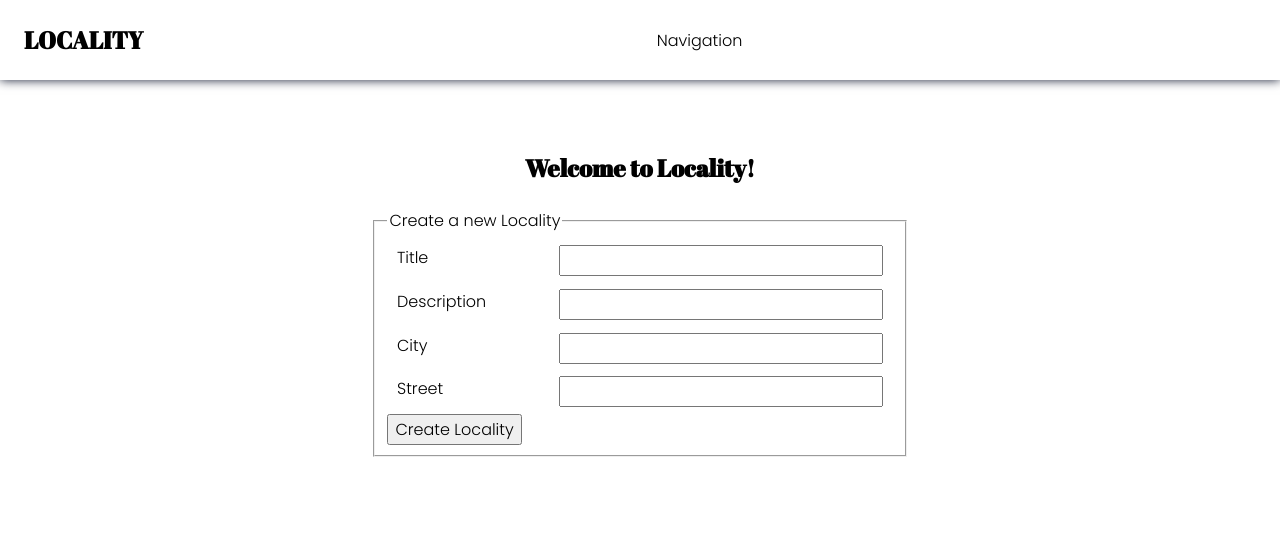
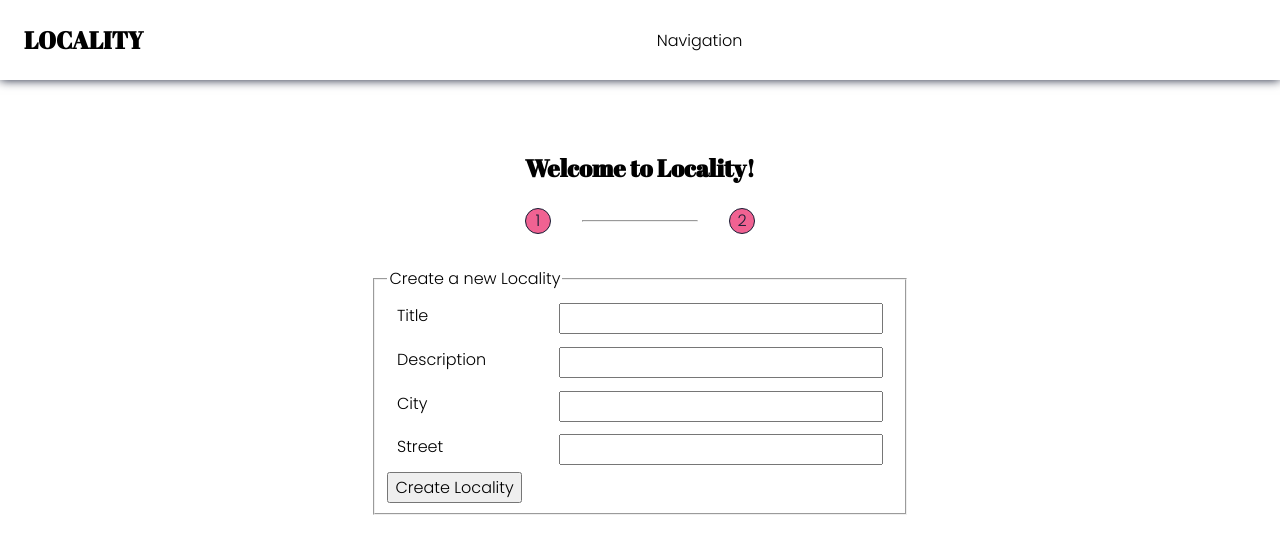
Before and after one commit to vukolovanton/locality-frontend, a React (Create React App) app: page /registration/create-locality in a window 1280 px wide. Shown: the top 554 px of the page. Built offline with nearby package versions, Linux system fonts and the light colour scheme.

Commit message:
Add component to display current registration step

```diff
--- a/src/components/Home/Home.tsx
+++ b/src/components/Home/Home.tsx
@@ -1,14 +1,15 @@
 import React from "react";
-// import { useDispatch, useSelector } from "react-redux";
-// import { fetchUsersLocality } from "../../state/locality/localitySlice";
-// import { userSelector } from "../../state/auth/login/loginSlice";
+import { useDispatch, useSelector } from "react-redux";
+import { fetchUsersLocality } from "src/state/locality/localitySlice";
+import { userStateSelector } from "src/state/auth/login/loginSlice";
 
 const Home: React.FC = () => {
-  // const dispatch = useDispatch();
-  // const { user } = useSelector(userSelector);
-  // React.useEffect(() => {
-  //   dispatch(fetchUsersLocality(user.id));
-  // }, []);
+  const dispatch = useDispatch();
+  const { user } = useSelector(userStateSelector);
+
+  React.useEffect(() => {
+    dispatch(fetchUsersLocality(user.localityId));
+  }, []);
   return (
     <div>
       <h1>DICK</h1>
--- a/src/components/NavBar/Profile/Profile.tsx
+++ b/src/components/NavBar/Profile/Profile.tsx
@@ -15,7 +15,7 @@ const Profile: React.FC = () => {
     location.pathname.includes("registration") ||
     location.pathname.includes("login")
   ) {
-    return <div></div>;
+    return <div />;
   }
 
   const handleLogout = (event: React.MouseEvent<HTMLElement>) => {
--- a/src/components/Registration/LocalityCreation/LocalityCreation.tsx
+++ b/src/components/Registration/LocalityCreation/LocalityCreation.tsx
@@ -1,5 +1,6 @@
 import React from "react";
 import { useLocalityCreation } from "src/hooks/locality/useLocalityCreation";
+import Title from "../Title";
 import InputField from "src/components/shared/InputField/InputField";
 
 const LocalityCreation: React.FC = () => {
@@ -12,7 +13,7 @@ const LocalityCreation: React.FC = () => {
 
   return (
     <section className="container">
-      <h3>Welcome to Locality!</h3>
+      <Title />
       {errorMessage && <span className="error">{errorMessage}</span>}
       <form method="post" onSubmit={handleSubmitCreateLocalityForm}>
         <fieldset>
--- /dev/null
+++ b/src/components/Registration/Title/Title.tsx
@@ -0,0 +1,21 @@
+import React from "react";
+import "./styles.scss";
+import { useLocation } from "react-router-dom";
+
+const Title: React.FC = () => {
+  const location = useLocation();
+  const isSecondStep = location.pathname.includes("locality") ? "active" : "";
+
+  return (
+    <div>
+      <h3>Welcome to Locality!</h3>
+      <div className="steps-container">
+        <span className="circle active">1</span>
+        <hr />
+        <span className={"circle " + isSecondStep}>2</span>
+      </div>
+    </div>
+  );
+};
+
+export default Title;
--- /dev/null
+++ b/src/components/Registration/Title/index.tsx
@@ -0,0 +1,3 @@
+import Title from "./Title";
+
+export default Title;
--- /dev/null
+++ b/src/components/Registration/Title/styles.scss
@@ -0,0 +1,33 @@
+@import "src/styles/colors.scss";
+
+.steps-container {
+  display: flex;
+  align-items: center;
+  margin-bottom: 2rem;
+
+    hr {
+      height: 1px;
+      width: 50%;
+    }
+
+}
+
+.circle {
+  width: 1.5rem;
+  height: 1.5rem;
+
+  background: transparent;
+  border: 1px solid $locality-dark;
+  color: $locality-primary;
+  text-align: center;
+  border-radius: 50%;
+
+  line-height: 1.5rem;
+  box-sizing: content-box;
+
+}
+
+.active {
+  color: $locality-dark;
+  background-color: $locality-primary;
+}
--- a/src/components/Registration/Registration.tsx
+++ b/src/components/Registration/UserRegistration/UserRegistration.tsx
@@ -1,9 +1,10 @@
 import React from "react";
 import { useRegistration } from "src/hooks/auth/useRegistration";
 import InputField from "src/components/shared/InputField";
-import "./styles.scss";
+import Title from "../Title";
+import "../styles.scss";
 
-const Registration: React.FC = () => {
+const UserRegistration: React.FC = () => {
   const {
     registrationState,
     errorMessage,
@@ -13,7 +14,7 @@ const Registration: React.FC = () => {
 
   return (
     <section className="container">
-      <h3>Welcome to Locality!</h3>
+      <Title />
       {errorMessage && <span className="error">{errorMessage}</span>}
       <form method="post" onSubmit={handleSubmitRegistrationForm}>
         <fieldset>
@@ -80,4 +81,4 @@ const Registration: React.FC = () => {
   );
 };
 
-export default Registration;
+export default UserRegistration;
--- /dev/null
+++ b/src/components/Registration/UserRegistration/index.tsx
@@ -0,0 +1,3 @@
+import UserRegistration from "./UserRegistration";
+
+export default UserRegistration;
--- a/src/components/Registration/index.tsx
+++ /dev/null
@@ -1,3 +0,0 @@
-import Registration from "./Registration";
-
-export default Registration;
--- a/src/hooks/auth/useRegistration.ts
+++ b/src/hooks/auth/useRegistration.ts
@@ -21,7 +21,7 @@ const initialRegistrationState: UserRegistrationDto = {
 };
 
 /**
- * Registration process step #1:
+ * UserRegistration process step #1:
  * 1. Fill local state with form inputs
  * 2. Submit form and create a new user on the backend
  * 3. Redirect to registration step #2: locality creation process. Pass username and password there
--- a/src/hooks/locality/useLocalityCreation.ts
+++ b/src/hooks/locality/useLocalityCreation.ts
@@ -19,7 +19,7 @@ const initialLocalityCreationState = {
 };
 
 /**
- * Registration process step #2:
+ * UserRegistration process step #2:
  * 1. Use username and password from props to login user
  * We need to have initial login here in order to get user id
  * 2. When we get user id, we can submit locality form and assign locality id to the user
--- a/src/index.tsx
+++ b/src/index.tsx
@@ -10,7 +10,7 @@ import "./styles/index.scss";
 // Components
 import ProtectedRoute from "./components/shared/ProtectedRoute";
 import NavBar from "./components/NavBar";
-import Registration from "./components/Registration";
+import UserRegistration from "./components/Registration/UserRegistration";
 import LocalityCreation from "./components/Registration/LocalityCreation";
 import Home from "./components/Home";
 import Login from "./components/Login";
@@ -26,7 +26,7 @@ const App = () => {
               <Login />
             </Route>
             <Route exact path="/registration">
-              <Registration />
+              <UserRegistration />
             </Route>
             <Route exact path="/registration/create-locality">
               <LocalityCreation />
```
